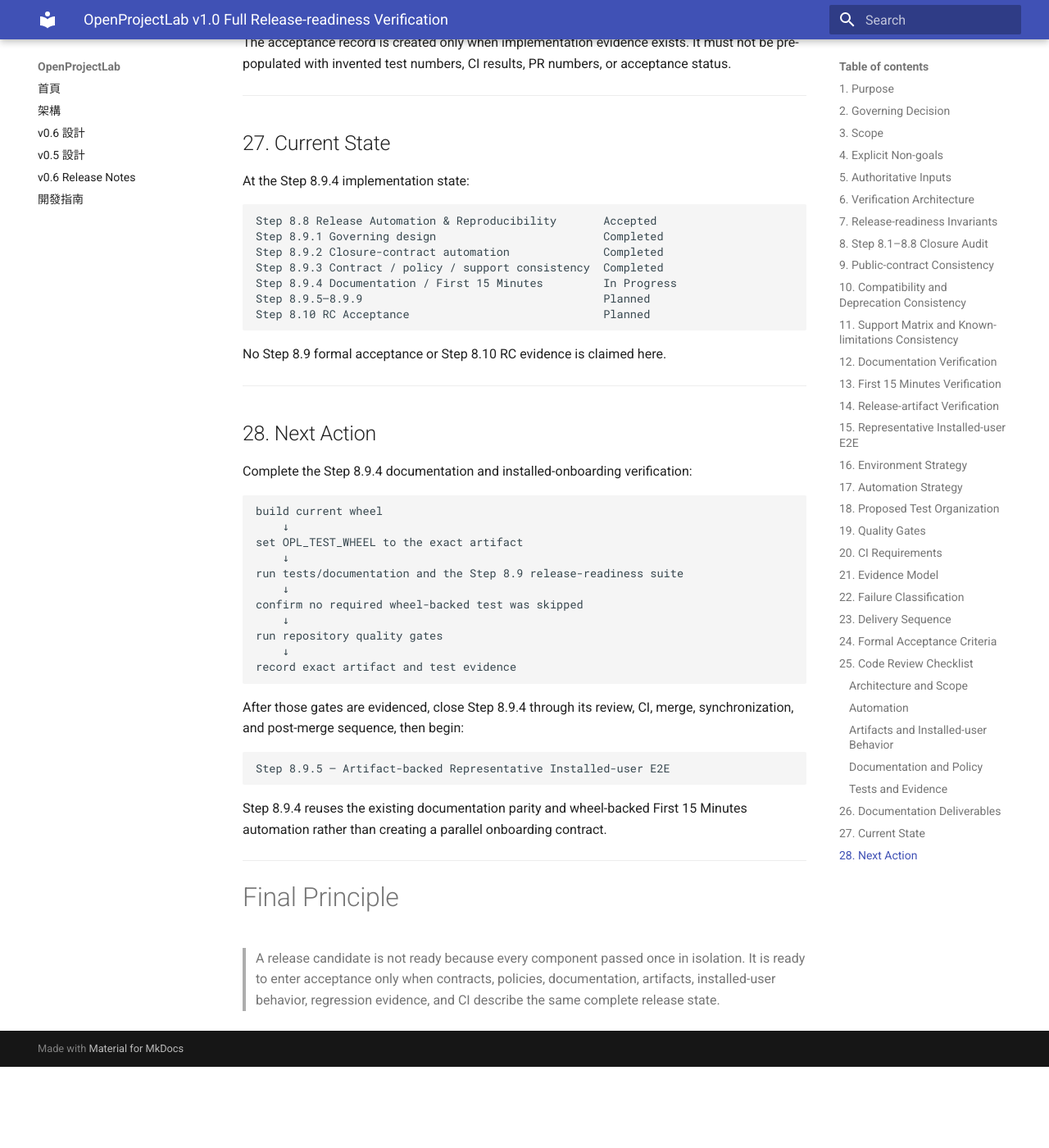
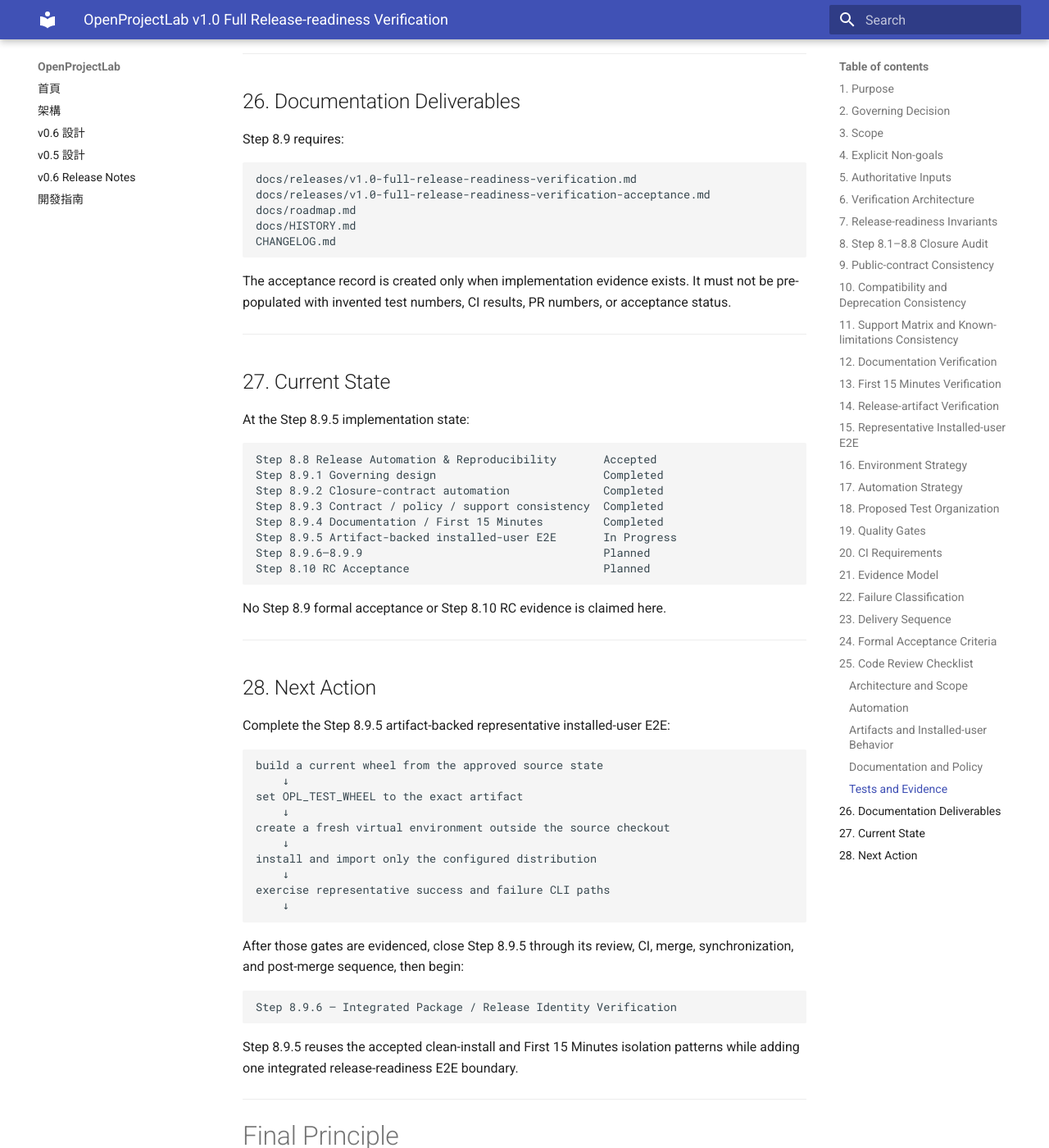
Before and after one commit to khwang1964/OpenProjectLab, an MkDocs documentation site: the page built from docs/releases/v1.0-full-release-readiness-verification.md, in a window 1280 px wide and 1400 px high, scrolled down 16770 px. Shown: the whole window at 82% size. Built offline with MkDocs 1.6.1 and Material for MkDocs 9.7.7, drawn with Linux system fonts in a browser that asks for light colours; before the commit the page ends 18071 px from its top, so only the background shows below that; some of the changed text lies outside the part shown.

Commit message:
test: verify artifact-backed installed-user e2e (#145)

````diff
--- a/docs/releases/v1.0-full-release-readiness-verification.md
+++ b/docs/releases/v1.0-full-release-readiness-verification.md
@@ -1,6 +1,6 @@
 # OpenProjectLab v1.0 Full Release-readiness Verification
 
-> **Status:** Implementation In Progress — Step 8.9.4 Documentation / First 15 Minutes Verification
+> **Status:** Implementation In Progress — Step 8.9.5 Artifact-backed Installed-user E2E
 > **Milestone:** 8 — v1.0 Stabilization & Release Readiness
 > **Step:** 8.9 — Full Release-readiness Verification
 > **Date:** 2026-08-19
@@ -536,8 +536,9 @@
 8.9.1 Governing design and verification inventory       Completed
 8.9.2 Steps 8.1–8.8 closure-contract automation          Completed
 8.9.3 Public contract / policy / support consistency     Completed
-8.9.4 Documentation and First 15 Minutes verification   In Progress
-8.9.5–8.9.9                                              Planned
+8.9.4 Documentation and First 15 Minutes verification   Completed
+8.9.5 Artifact-backed representative installed-user E2E In Progress
+8.9.6–8.9.9                                              Planned
 ```
 
 Step 8.9.2 added deterministic closure-contract coverage and corrected the
@@ -571,8 +572,20 @@
 - the final combined run to include `tests/documentation` so wheel-backed
   First 15 Minutes tests execute rather than count skips as acceptance.
 
-Exact Step 8.9.4 test totals and artifact identity are recorded only after
-the current wheel-backed verification completes.
+Step 8.9.4 completed through PR #144, which was squash merged as commit
+`234d683d9bae3a82cd2cda951d0926c1da1c9140`. Post-merge verification from a
+current wheel passed all 116 documentation and release-readiness tests with
+zero required skips, and the working tree was clean.
+
+Step 8.9.5 adds
+`tests/release_readiness/test_v1_artifact_backed_installed_user_e2e.py`. It
+creates a fresh virtual environment outside the source checkout, installs only
+the configured wheel and its declared dependencies, removes repository-specific
+`PYTHONPATH`, verifies the installed distribution identity and import location,
+executes the installed `opl` entry point, generates a representative course
+artifact, and verifies a non-zero invalid-command path. Normal source-only
+quality runs may skip these artifact-only tests when `OPL_TEST_WHEEL` is absent;
+the final wheel-backed gate may not count those skips as completion evidence.
 
 ---
 
@@ -668,15 +681,16 @@
 
 ## 27. Current State
 
-At the Step 8.9.4 implementation state:
+At the Step 8.9.5 implementation state:
 
 ```text
 Step 8.8 Release Automation & Reproducibility       Accepted
 Step 8.9.1 Governing design                         Completed
 Step 8.9.2 Closure-contract automation              Completed
 Step 8.9.3 Contract / policy / support consistency  Completed
-Step 8.9.4 Documentation / First 15 Minutes         In Progress
-Step 8.9.5–8.9.9                                    Planned
+Step 8.9.4 Documentation / First 15 Minutes         Completed
+Step 8.9.5 Artifact-backed installed-user E2E       In Progress
+Step 8.9.6–8.9.9                                    Planned
 Step 8.10 RC Acceptance                             Planned
 ```
 
@@ -686,31 +700,30 @@
 
 ## 28. Next Action
 
-Complete the Step 8.9.4 documentation and installed-onboarding verification:
+Complete the Step 8.9.5 artifact-backed representative installed-user E2E:
 
 ```text
-build current wheel
+build a current wheel from the approved source state
     ↓
 set OPL_TEST_WHEEL to the exact artifact
     ↓
-run tests/documentation and the Step 8.9 release-readiness suite
+create a fresh virtual environment outside the source checkout
     ↓
-confirm no required wheel-backed test was skipped
+install and import only the configured distribution
     ↓
-run repository quality gates
+exercise representative success and failure CLI paths
     ↓
-record exact artifact and test evidence
 ```
 
-After those gates are evidenced, close Step 8.9.4 through its review, CI,
+After those gates are evidenced, close Step 8.9.5 through its review, CI,
 merge, synchronization, and post-merge sequence, then begin:
 
 ```text
-Step 8.9.5 — Artifact-backed Representative Installed-user E2E
+Step 8.9.6 — Integrated Package / Release Identity Verification
 ```
 
-Step 8.9.4 reuses the existing documentation parity and wheel-backed First 15
-Minutes automation rather than creating a parallel onboarding contract.
+Step 8.9.5 reuses the accepted clean-install and First 15 Minutes isolation
+patterns while adding one integrated release-readiness E2E boundary.
 
 ---
 
````
Also changed, not shown: CHANGELOG.md (+10 -0 lines), docs/HISTORY.md (+11 -5 lines), docs/roadmap.md (+13 -3 lines), 2 other files.
